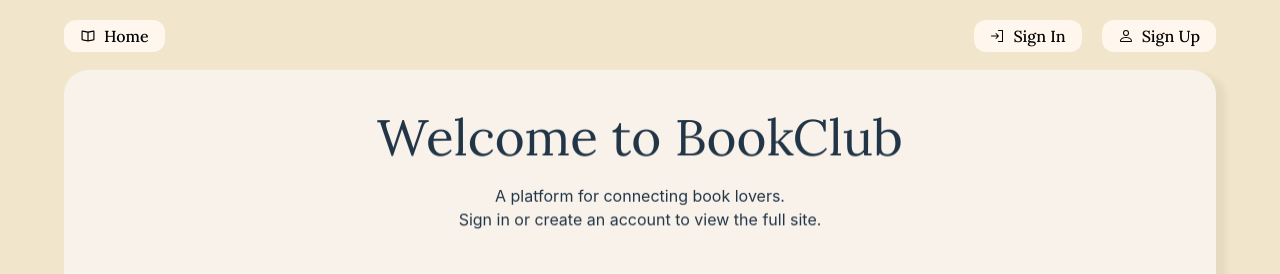
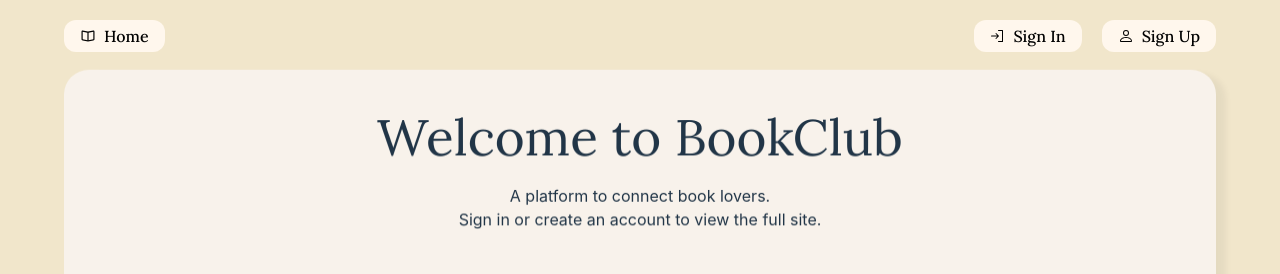
Before and after one commit to seeshbyrne/bookclub-frontend, a React (Vite) app: page / in a window 1280 px wide. Shown: the top 274 px of the page. Built offline with nearby package versions, Linux system fonts and the light colour scheme; no server answers.

Commit message:
fixed dashboard rendering bug

```diff
--- a/src/components/Dashboard/Dashboard.jsx
+++ b/src/components/Dashboard/Dashboard.jsx
@@ -27,9 +27,9 @@ const Dashboard = ({ }) => {
     <main>
       <h1 className="py-5 pt-10">Welcome{user ? ', ' + user.username : ' to BookClub'}</h1>
 
-      {user || (
+      {!user && (
         <>
-          <p className='text-center'>A platform for connecting book lovers.</p>
+          <p className='text-center'>A platform to connect book lovers.</p>
           <p className='text-center'>Sign in or create an account to view the full site.</p>
         </>
       )}
```
